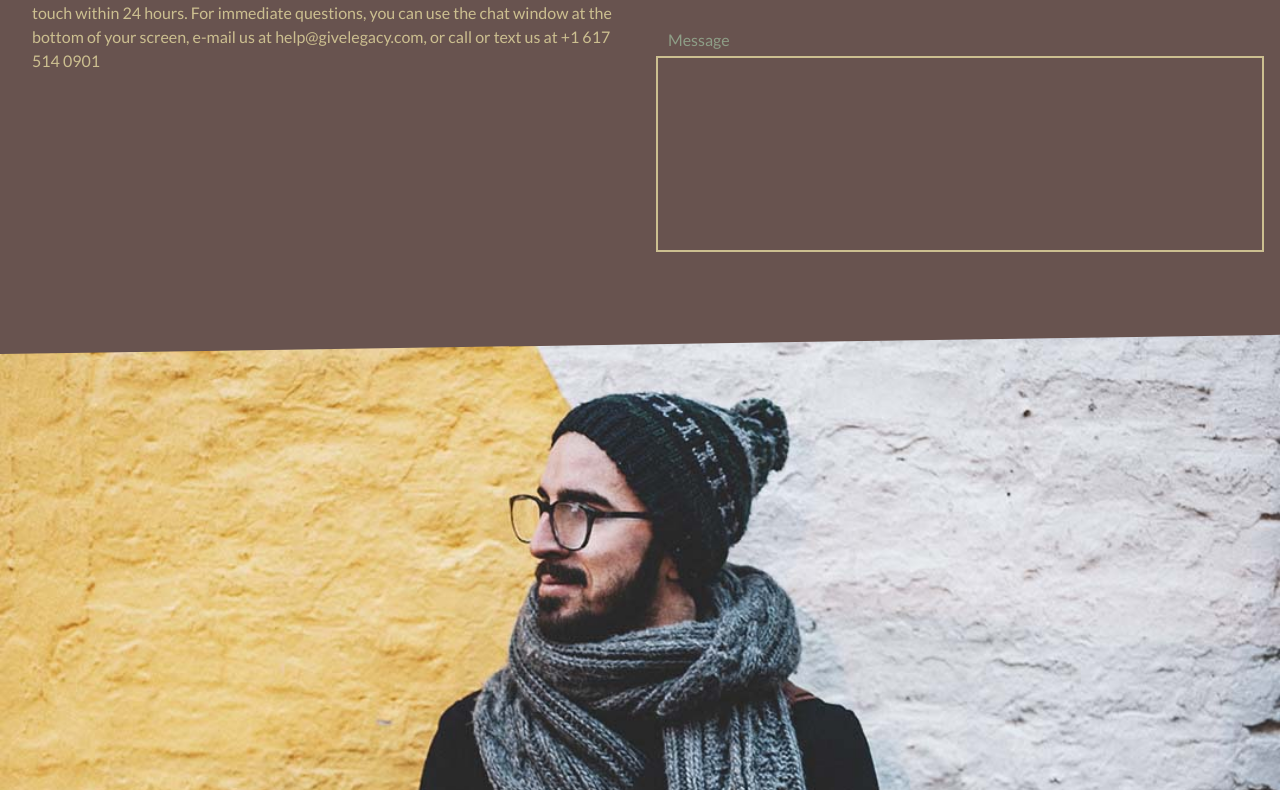
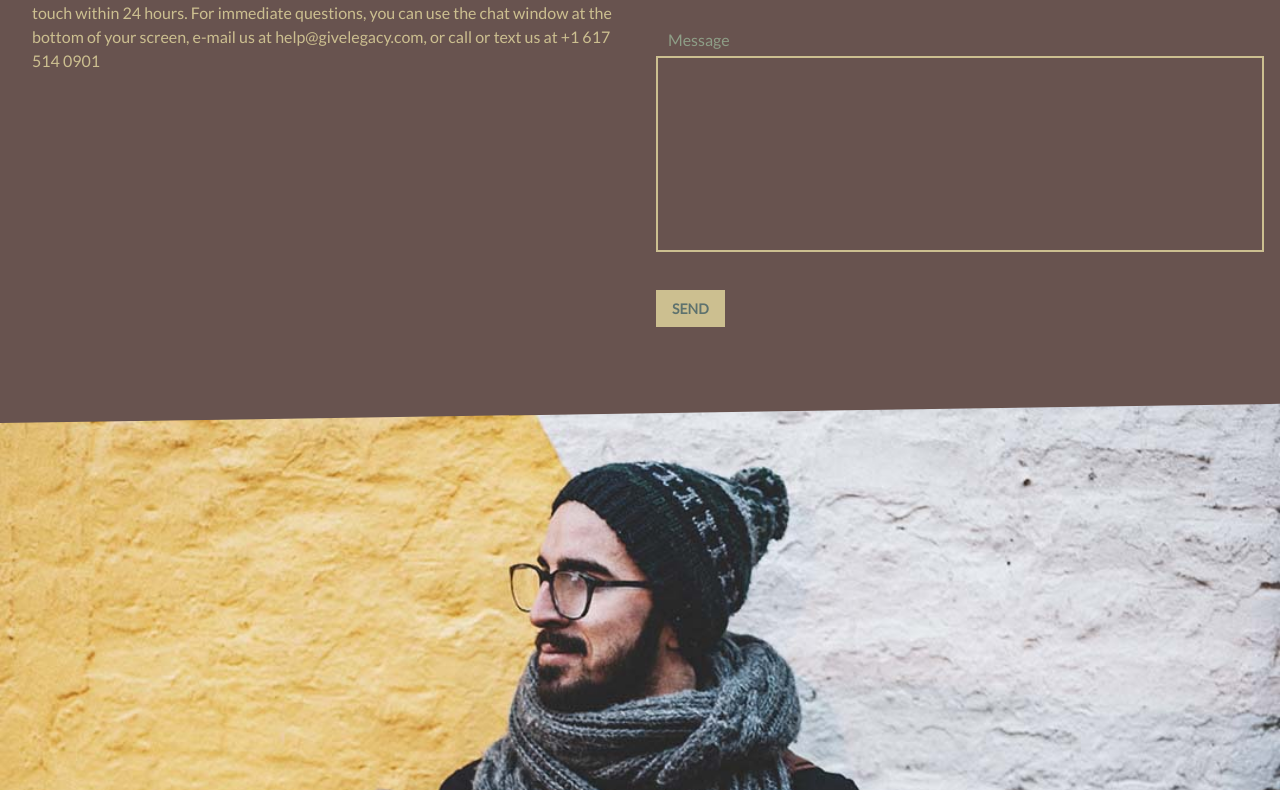
Before and after one commit to astridlyre/fathergood, a Vue app: page /contact in a window 1280 px wide. Shown: the part 996-1786 px from the top of the page. Built offline with nearby package versions, Linux system fonts and the light colour scheme; what @tailwindcss/custom-forms would draw is missing.

Commit message:
send btn

```diff
--- a/src/views/Contact.vue
+++ b/src/views/Contact.vue
@@ -51,7 +51,7 @@
           </p>
         </div>
         <div class="mt-16 md:mt-0 md:ml-4 flex flex-col w-full">
-          <form>
+          <form v-on:submit.prevent>
             <input
               type="text"
               placeholder="First Name"
@@ -77,6 +77,11 @@
               rows="8"
               class="mt-1 w-full bg-transparent outline-none focus:outline-none border-2 rounded-none placeholder-laccent border-light form-textarea resize-none"
             ></textarea>
+            <button
+              class="mt-8 px-4 py-2 bg-light text-daccent text-sm font-semibold hover:bg-laccent focus:bg-laccent ease outline-none focus:outline-none"
+            >
+              SEND
+            </button>
           </form>
         </div>
       </div>
```
